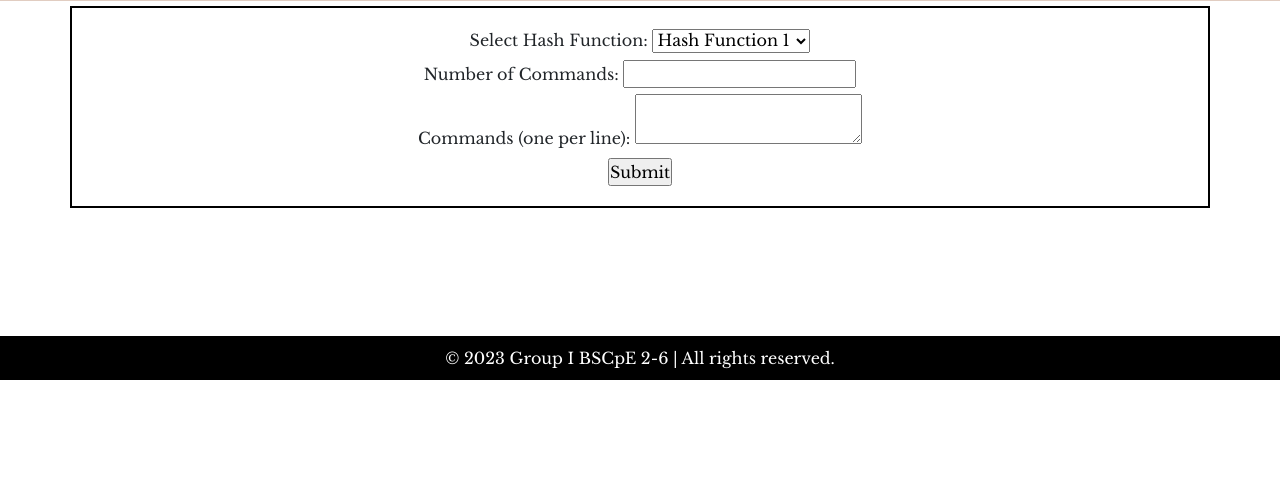
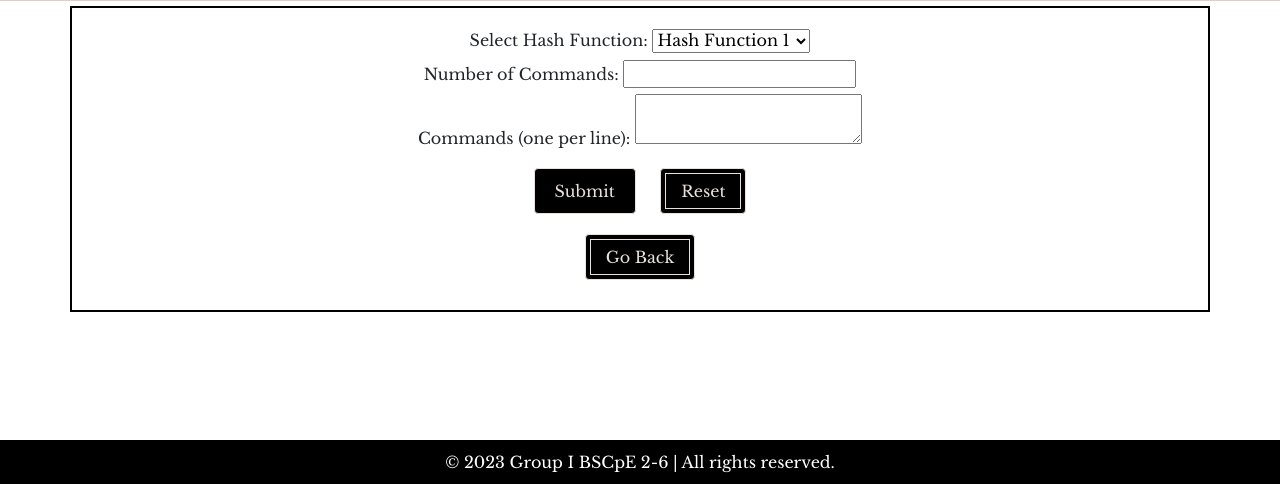
Before and after one commit to ardy-dl/PORTFOLIO_FLASK, a Flask app: page /hash_table in a window 1280 px wide. Shown: the part 480-964 px from the top of the page. Before the commit the page ends 860 px from the top, so only its background shows below. Run offline with Flask 3, Linux system fonts and the light colour scheme; some libraries are stand-ins or nearby versions.

Commit message:
add button style "submit", add "reset" "goback" btn

```diff
--- a/flask_portfolio-main/templates/hash_table.html
+++ b/flask_portfolio-main/templates/hash_table.html
@@ -249,7 +249,8 @@
 
                     <br>
 
-                    <input type="submit" value="Submit">
+                    <input class="btn" type="submit" value="Submit">
+                    <button class="btn" type="reset" value="Reset">Reset</button>
                 </form>
 
             {% if table %}
@@ -275,12 +276,11 @@
                 </div>
             {% endif %}
             </div>
+            <a href="{{ url_for('projects') }}">
+                <button class="btn" id="goBackBtn">Go Back</button>
+            </a>
         </div>
     </section>
-
-        </div>
-    </section>
-
 
     <footer class="footer-section">
         <div class="container text-center text-white py-2">
```
